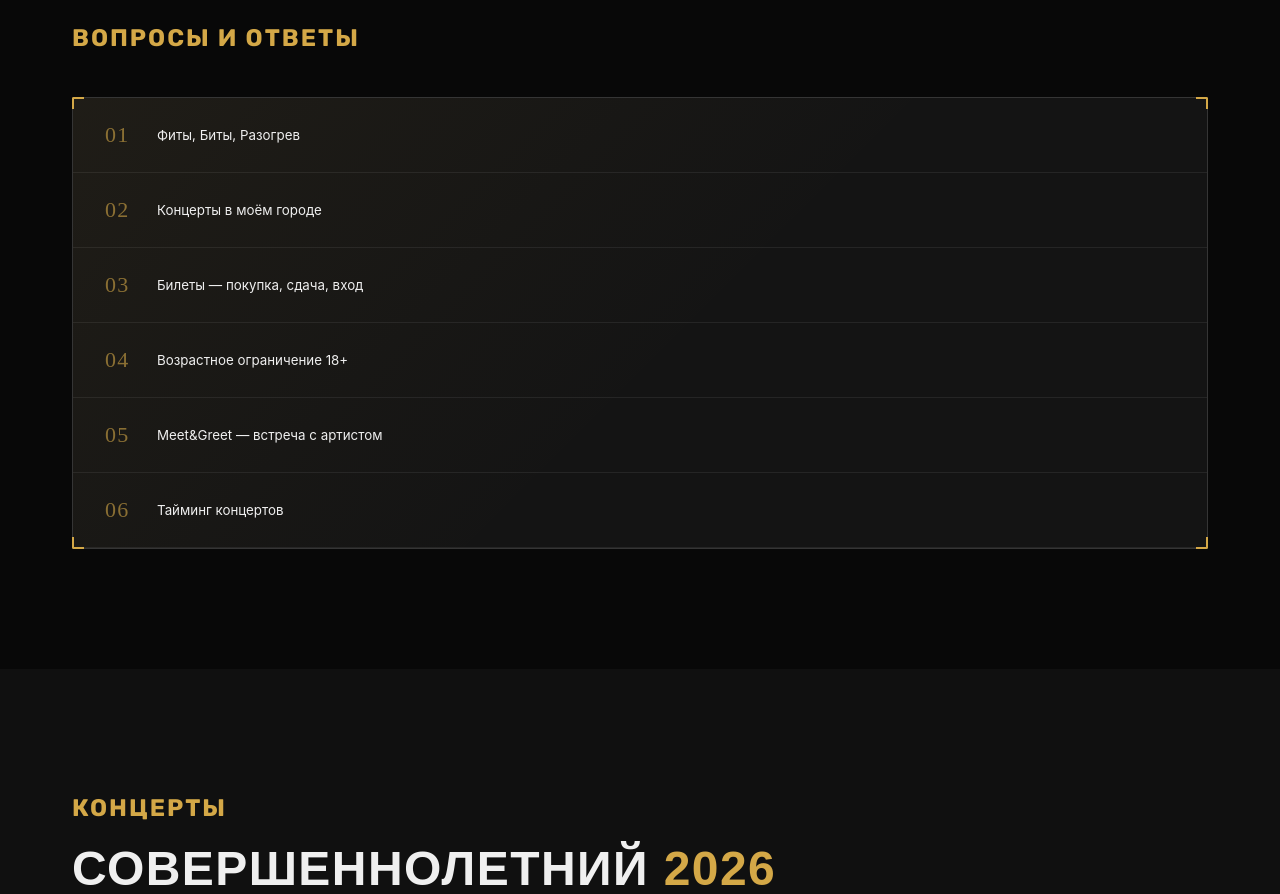
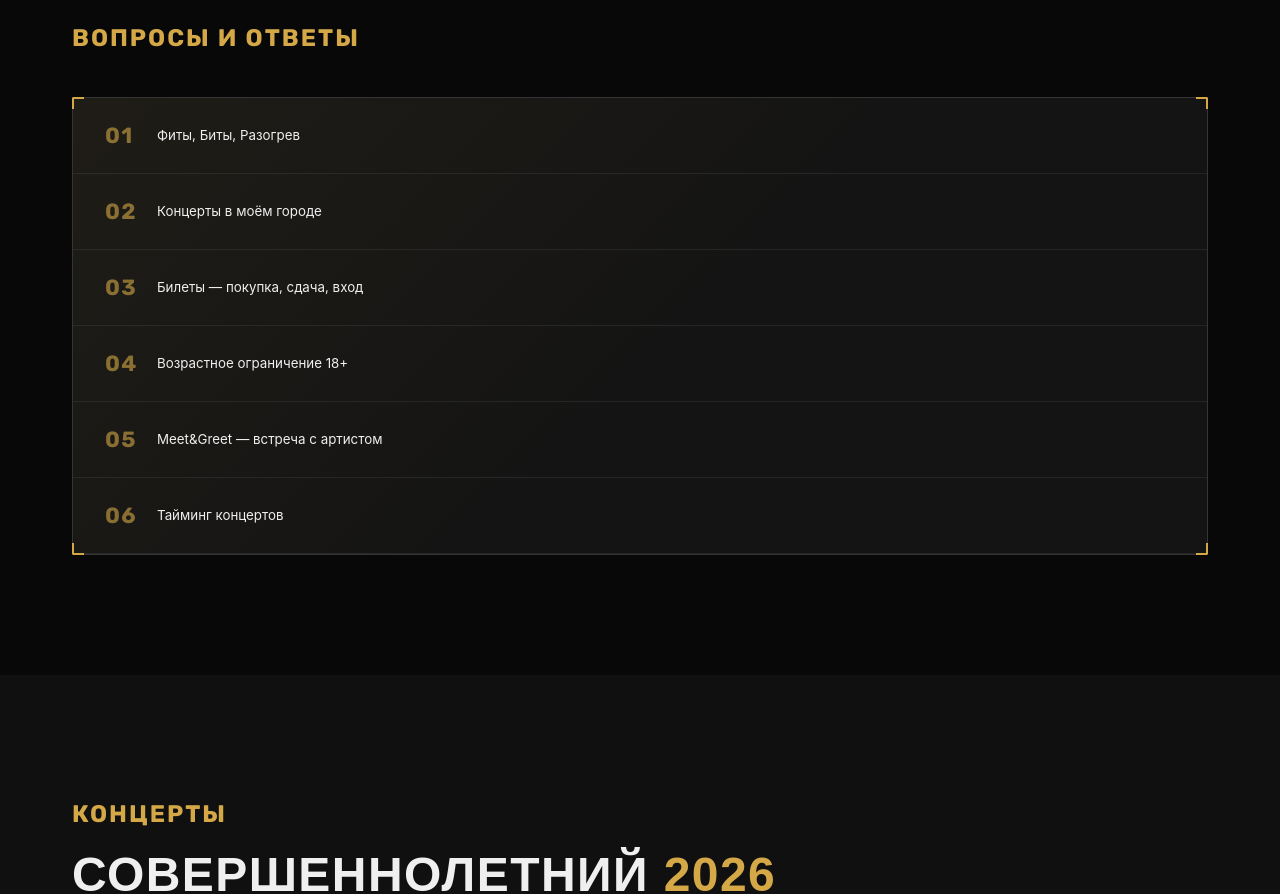
Before and after one commit to drknvpn/ChipaChipWeb, a React (Vite) app: page / in a window 1280 px wide. Shown: the part 1560-2454 px from the top of the page. Built offline with nearby package versions, Linux system fonts and the light colour scheme.

Commit message:
Update FAQ.css

```diff
--- a/src/components/FAQ.css
+++ b/src/components/FAQ.css
@@ -4,6 +4,6 @@
 .faq-item { border-bottom: 1px solid var(--border); }
 .faq-q { width: 100%; display: flex; align-items: center; gap: 20px; padding: 24px 32px; text-align: left; transition: background 0.2s; color: var(--text-primary); }
 .faq-q:hover { background: rgba(255,255,255,0.02); }
-.faq-num { font-family: 'Bebas Neue'; font-size: 22px; letter-spacing: 0.06em; color: var(--accent); opacity: 0.6; flex-shrink: 0; width: 32px; }
-.faq-a { padding: 0 32px 28px 84px; font-size: 15px; line-height: 1.75; color: var(--text-primary); }
+.faq-num { font-family: 'Rubik'; font-weight: 700; font-style: normal; font-size: 22px; letter-spacing: 0.06em; color: var(--accent); opacity: 0.6; flex-shrink: 0; width: 32px; }
+.faq-a { font-family: 'Rubik'; font-weight: 300; font-style: normal; padding: 0 32px 28px 84px; font-size: 15px; line-height: 1.75; color: var(--text-primary); }
 @media (max-width: 768px) { .faq-q { padding: 20px 20px; } .faq-a { padding: 0 20px 24px 66px; } }
```
